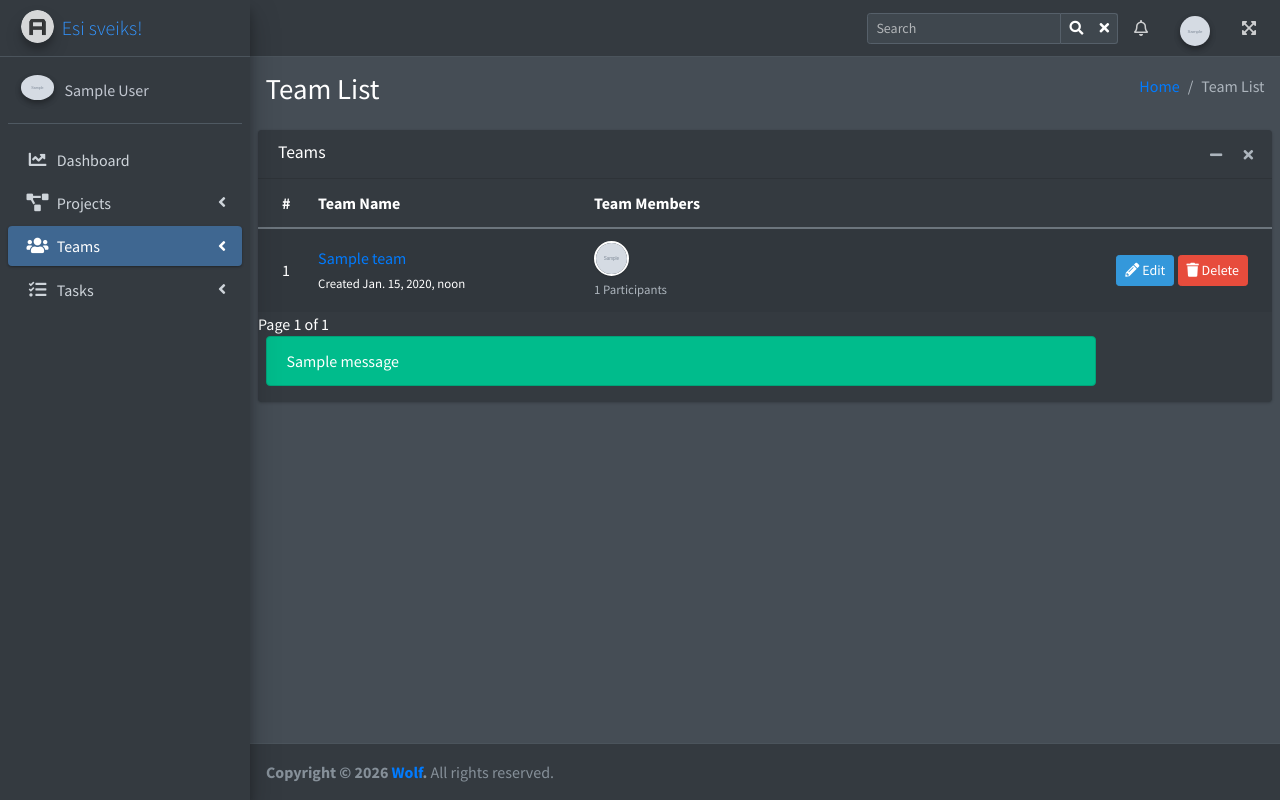
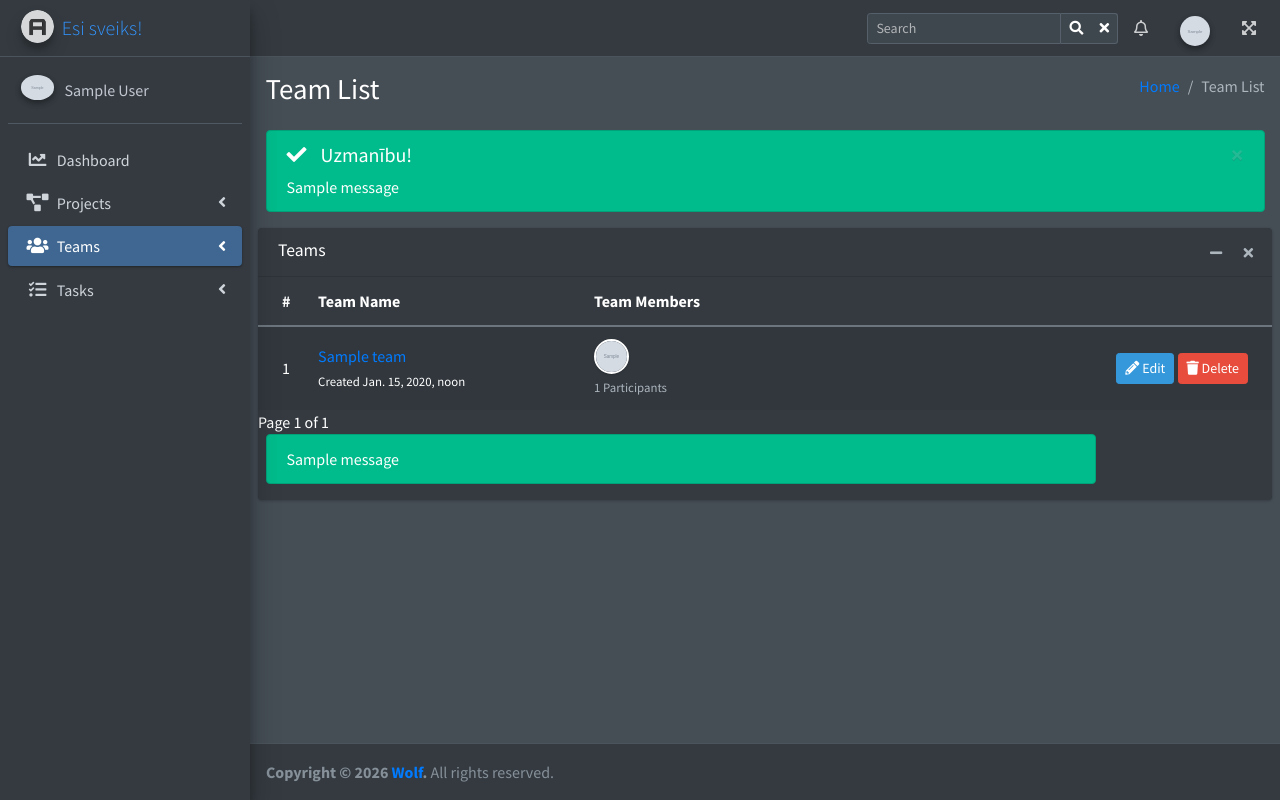
Before and after one commit to ynos999/projekts, a Django app: page /teams/ in a window 1280 px wide. Run offline with Django 5.2, Linux system fonts and the light colour scheme; a user stored in the database is signed in; tables that the repository leaves empty hold one stand-in row (values such as "Sample post"); grey boxes marked "Sample" are stand-in pictures; one stand-in notice (Sample message) is shown; data that the repository does not hold is empty; parts of the project's set-up code (start-up, migrations or seed data) failed here and were passed over; some libraries are stand-ins or nearby versions.

Commit message:
Not found, access denied.

```diff
--- a/teams/templates/teams/team_list.html
+++ b/teams/templates/teams/team_list.html
@@ -61,8 +61,10 @@
                                 <img alt="{{ member.username }}"
                                     class="table-avatar"
                                     src="{{ member.profile.profile_picture_url }}"
+                                    data-toggle="tooltip"
+                                    data-placement="top"
                                     title="{% if member.get_full_name %}{{ member.get_full_name }}{% else %}{{ member.username }}{% endif %}"
-                                    style="width: 35px; height: 35px; border-radius: 50%; border: 2px solid #fff; box-shadow: 0 1px 2px rgba(0,0,0,0.15); object-fit: cover;">
+                                    style="width: 35px; height: 35px; border-radius: 50%; border: 2px solid #fff; box-shadow: 0 1px 2px rgba(0,0,0,0.15); object-fit: cover; cursor: pointer;">
                             </li>
                             {% endfor %}
                         </ul>
--- a/teams/views.py
+++ b/teams/views.py
@@ -5,8 +5,9 @@ from django.urls import reverse_lazy
 from django.views.generic import CreateView, ListView, UpdateView, DeleteView
 from .models import Team
 from .forms import TeamForm
+from django.contrib.auth.mixins import UserPassesTestMixin, LoginRequiredMixin
+from django.shortcuts import redirect
 
-from django.contrib.auth.mixins import LoginRequiredMixin
 
 class TeamCreateView(CreateView):
     model = Team
@@ -136,6 +137,16 @@ class TeamUpdateView(UpdateView):
     def get_success_url(self):
         return reverse_lazy('teams:team-list')
 
+    def test_func(self):
+        # Pārbaudām, vai lietotājs ir īpašnieks
+        obj = self.get_object()
+        return obj.owner == self.request.user
+
+    def handle_no_permission(self):
+        # Ja test_func atgriež False, izpildās šis:
+        messages.error(self.request, "Jums nav tiesību labot šo projektu!")
+        return redirect('projects:list')
+
 
 class TeamDeleteView(DeleteView):
     model = Team
--- a/templates/base.html
+++ b/templates/base.html
@@ -39,6 +39,18 @@
 
     <!-- Main content -->
     <section class="content">
+
+      <div class="container-fluid">
+          {% if messages %}
+              {% for message in messages %}
+                  <div class="alert alert-{% if message.tags == 'error' %}danger{% elif message.tags == 'success' %}success{% else %}info{% endif %} alert-dismissible">
+                      <button type="button" class="close" data-dismiss="alert" aria-hidden="true">×</button>
+                      <h5><i class="icon fas {% if message.tags == 'error' %}fa-ban{% elif message.tags == 'success' %}fa-check{% else %}fa-info{% endif %}"></i> Uzmanību!</h5>
+                      {{ message }}
+                  </div>
+              {% endfor %}
+          {% endif %}
+      </div>
       {% block content %}
 
       {% endblock %}
```
Also changed, not shown: projects/views.py (+10 -0 lines).
